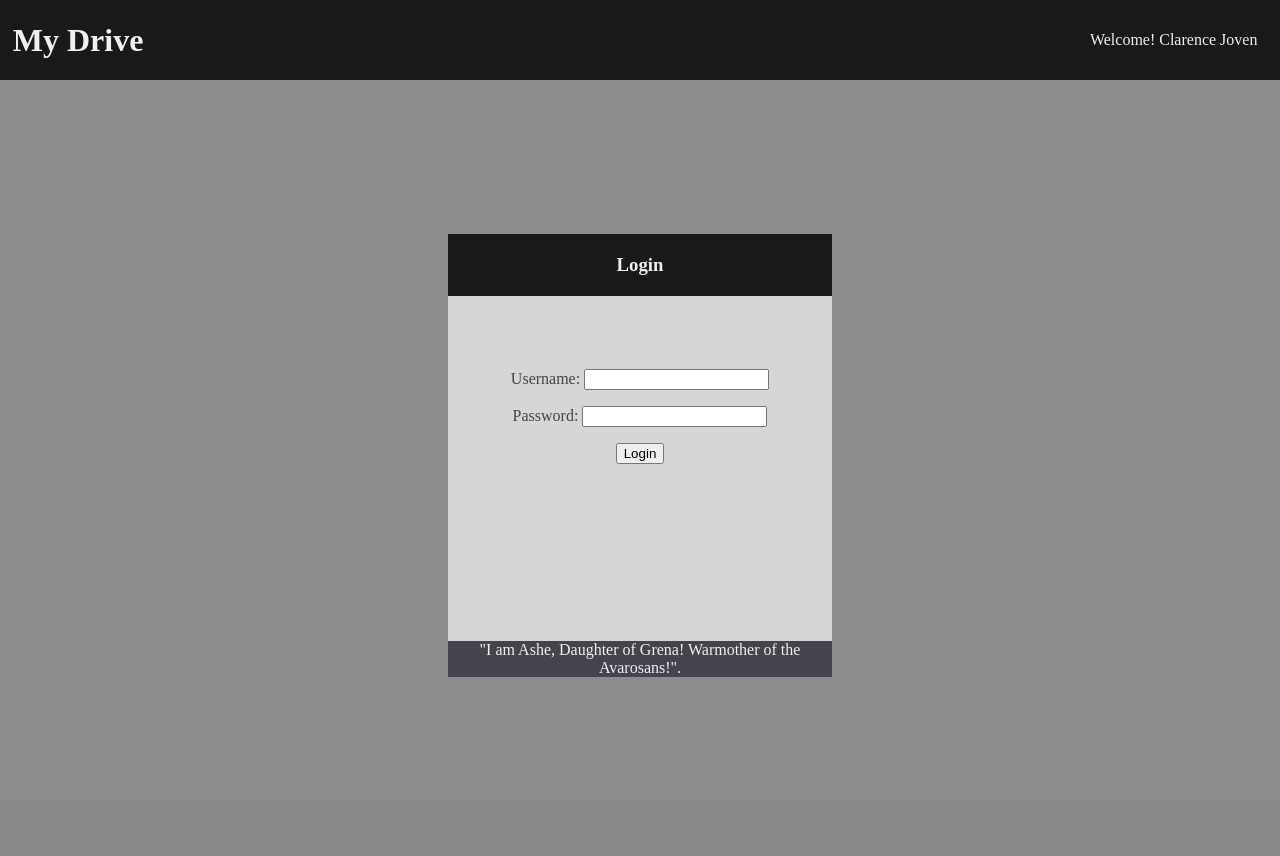
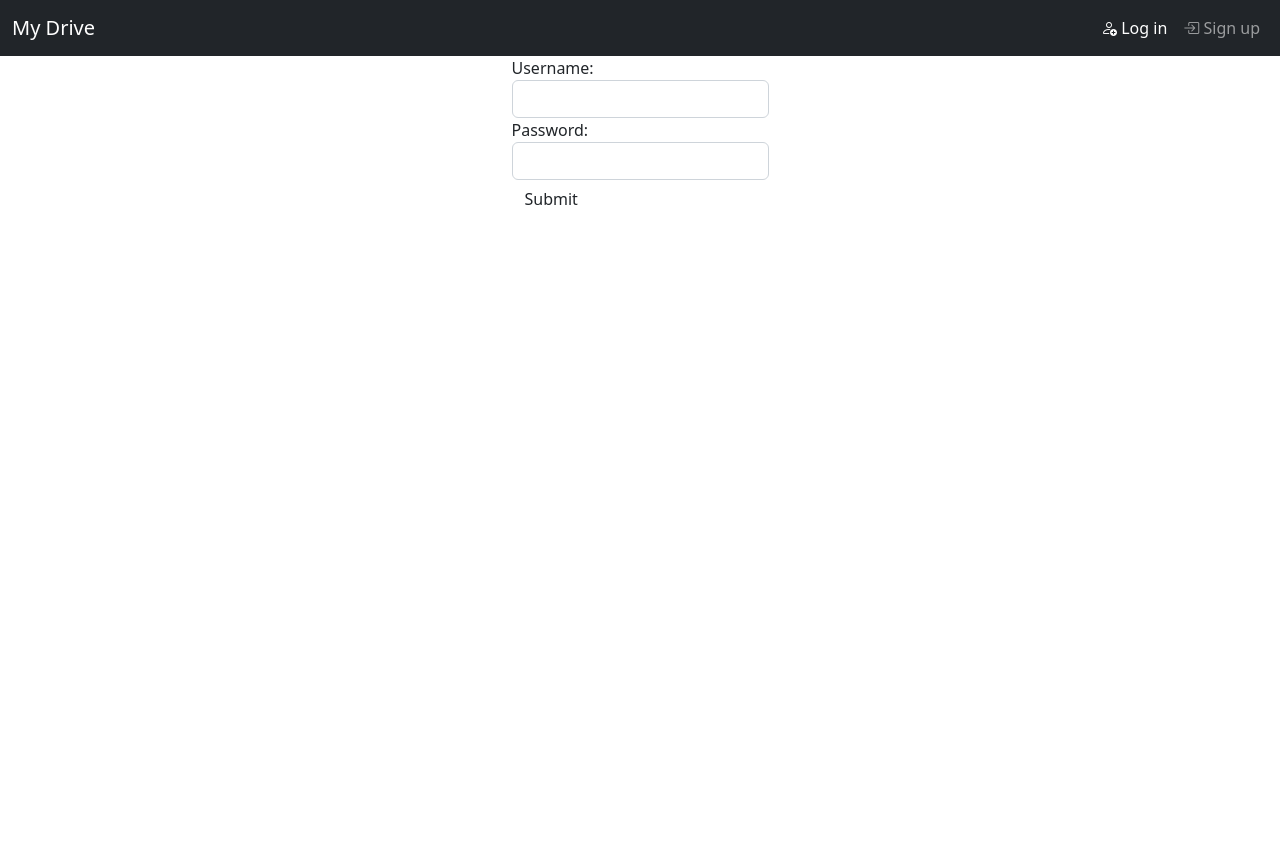
Before and after one commit to Exokun14/Clarence-Mydrive, a PHP site: page /Pages/login.php in a window 1280 px wide. Before the commit the page ends 677 px from the top, so only its background shows below. Run offline with PHP 8.4, Linux system fonts and the light colour scheme.

Commit message:
bootstrap test

```diff
--- a/Pages/login-verification.php
+++ b/Pages/login-verification.php
@@ -13,6 +13,10 @@
         global $connection;
         $userName = $_POST['user-name'];
         $userPassword = $_POST['user-password'];
+
+        echo "Hello";
+        echo $userName;
+        echo $userPassword;
 
         $sql = "SELECT `User_ID` FROM `profile` WHERE `Username` = '". $userName . "'" .
         "AND `Password` = '" . $userPassword . "'";
--- a/Pages/login.php
+++ b/Pages/login.php
@@ -1,54 +1,52 @@
 <html>
-
-    <link rel="stylesheet" href="../Styles/main.css">
+    <meta charset="utf-8">
+    <meta name="viewport" content="width=device-width, initial-scale=1">
+    <link rel="stylesheet" href="https://cdn.jsdelivr.net/npm/bootstrap@5.2.3/dist/css/bootstrap.min.css">
+    <link rel="stylesheet" href="https://cdn.jsdelivr.net/npm/bootstrap-icons@1.10.4/font/bootstrap-icons.css">
+    <script src="https://cdn.jsdelivr.net/npm/bootstrap@5.2.3/dist/js/bootstrap.bundle.min.js"></script>
 
     <head>
+        <nav class="navbar navbar-expand-lg navbar-dark bg-dark">
+            <div class="container-fluid">
+                <a class="navbar-brand" href="login.php">My Drive</a>
 
-        <div class="header">
-            <h1>My Drive</h1>
-            <p id="welcome-message">Welcome! Clarence Joven</p>
-        </div>
+                <div class="navbar-nav">
+                    <a class="nav-link active" href="login.php">
+                        <span>
+                            <i class="bi bi-person-add"></i>
+                        </span>
+                        Log in
+                    </a>
 
+                    <a class="nav-link" href="#"></span>
+                        <span>
+                            <i class="bi bi-box-arrow-in-right"></i>
+                        </span>
+                        Sign up
+                    </a>
+                <div>
+
+            </div>
+        </nav>
     </head>
 
     <body>
 
-        <div class="login-form">
-
+        <div class="container min-vh-100 d-flex justify-content-center align-items-right">
             <form action="login-verification.php" method="POST">
-
-                <div id="login-header">
-
-                    <h3>Login</h3>
-
+                <div class="form-group">
+                    <label for="user-name">Username: </label>
+                    <input type="text" class="form-control" id="user-name" name="user-name" required/>
                 </div>
 
-                <div id="login-content">
-
-                    <p>
-
-                        <label for="user-name">Username: </label>
-                        <input type="text" id="user-name" name="user-name" required/>
-
-                    </p>
-
-                    <p>
-
-                        <label for="user-password">Password: </label>
-                        <input type="password" id="user-password" name="user-password" required/>
-
-                    </p>
-
-                    <input type="submit" name="login-form-submit" value="Login"/>
-
+                <div class="form-group">
+                    <label for="user-password">Password: </label>
+                    <input type="password" class="form-control" id="user-password" name="user-password" required/>
                 </div>
 
-                <div id="login-footer">
-
-                    "I am Ashe, Daughter of Grena! Warmother of the Avarosans!".
-
+                <div class="form-group">
+                    <button type="submit" class="btn btn-default" name="login-form-submit">Submit</button>
                 </div>
-
             </form>
 
         </div>
```
Also changed, not shown: Pages/test.html (added, +29 -0 lines).
